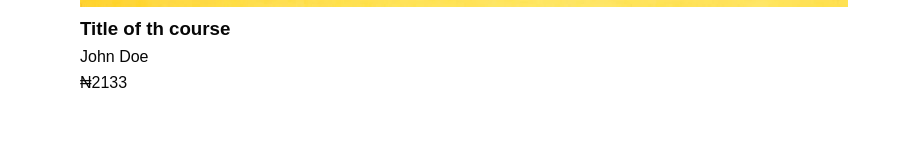
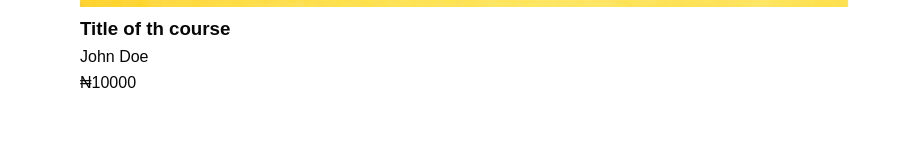
Before and after one commit to Niscolinx/teenscan, a React (Create React App) app: page / in a window 1280 px wide. Shown: the part 1522-1682 px from the top of the page, without its empty margins (0-911 px from the left). Built offline with nearby package versions, Linux system fonts and the light colour scheme; what react-router-last-location would draw is missing.

Commit message:
building the course card

```diff
--- a/src/components/Courses.tsx
+++ b/src/components/Courses.tsx
@@ -10,7 +10,7 @@ const Courses = () => {
 
         </div>
         <div className="courses_cards">
-            <Course title='Title of th course' creator='John Doe' price={2133} image={cardImg}/>
+            <Course title='Title of th course' creator='John Doe' price={10000} image={cardImg}/>
         </div>
         </>
     )
```
